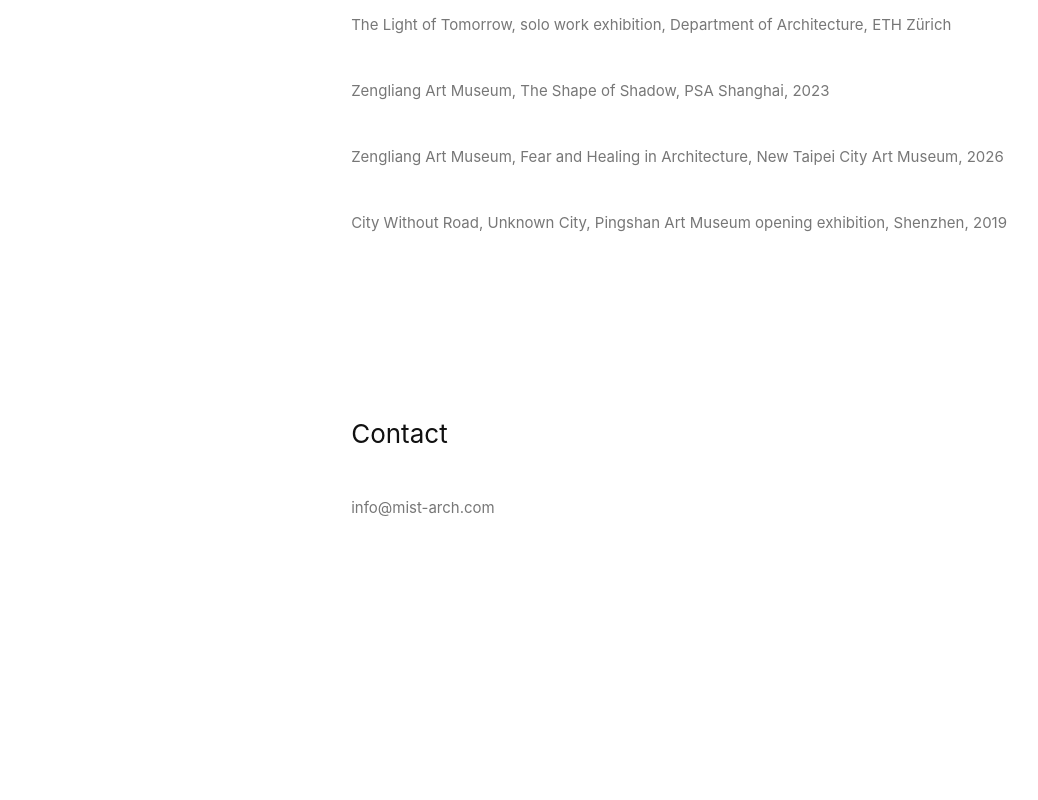
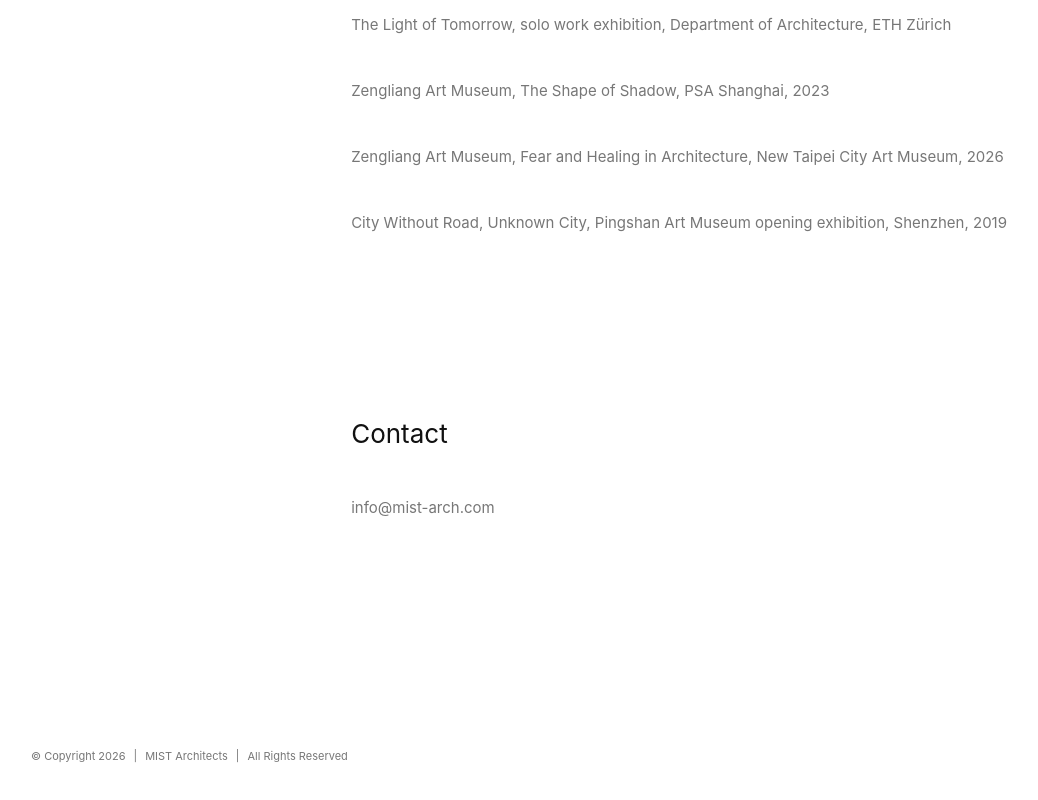
Before and after one commit to MistArchitect/MistArchitectWeb, a Next.js app: page /en/about in a window 1280 px wide. Shown: the part 3003-3803 px from the top of the page, without its empty margins (9-1047 px from the left). Before the commit the page ends 3750 px from the top, so only its background shows below. Built offline with nearby package versions, Linux system fonts and the light colour scheme; no server answers; a web font is replaced by a local one.

Commit message:
Add legal footer and home progress note

```diff
--- a/src/app/[locale]/layout.tsx
+++ b/src/app/[locale]/layout.tsx
@@ -4,6 +4,7 @@ import type { ReactNode } from "react";
 
 import { IntroSplash } from "@/components/intro-splash";
 import { SiteHeader } from "@/components/site-header";
+import { SiteFooter } from "@/components/site-footer";
 import { isLocale, locales, type Locale } from "@/lib/i18n";
 
 import "../globals.css";
@@ -44,6 +45,7 @@ export default async function LocaleLayout({ children, params }: LocaleLayoutPro
         <IntroSplash />
         <SiteHeader locale={locale} />
         {children}
+        <SiteFooter locale={locale} />
       </body>
     </html>
   );
--- a/src/app/[locale]/page.tsx
+++ b/src/app/[locale]/page.tsx
@@ -60,6 +60,11 @@ export default async function HomePage({ params }: HomePageProps) {
             );
           })}
         </div>
+        <p className="home-progress-note">
+          {locale === "zh"
+            ? "网站内容持续更新中 / Work in progress."
+            : "Work in progress. The website is being updated."}
+        </p>
       </MotionReveal>
     </main>
   );
--- a/src/app/globals.css
+++ b/src/app/globals.css
@@ -650,6 +650,44 @@ button {
   margin-top: 56px;
 }
 
+.home-progress-note {
+  color: var(--muted);
+  font-size: 13px;
+  line-height: 1.7;
+  margin: 72px 0 0;
+}
+
+.site-footer {
+  color: var(--muted);
+  margin: 0 auto;
+  max-width: var(--max);
+  padding: 0 var(--gutter) 34px;
+}
+
+.site-footer p {
+  display: flex;
+  flex-wrap: wrap;
+  gap: 8px;
+  font-size: 11px;
+  line-height: 1.7;
+  margin: 0;
+}
+
+.site-footer span:not(:last-child)::after,
+.site-footer a::before {
+  content: "|";
+  margin-left: 8px;
+}
+
+.site-footer a {
+  color: inherit;
+  text-decoration: none;
+}
+
+.site-footer a:hover {
+  color: var(--ink);
+}
+
 .button {
   background: transparent;
   border: 1px solid var(--ink);
--- /dev/null
+++ b/src/components/site-footer.tsx
@@ -0,0 +1,36 @@
+import type { Locale } from "@/lib/i18n";
+
+type SiteFooterProps = {
+  locale: Locale;
+};
+
+const footerCopy = {
+  zh: {
+    brand: "岚·建筑设计",
+    rights: "All Rights Reserved"
+  },
+  en: {
+    brand: "MIST Architects",
+    rights: "All Rights Reserved"
+  }
+} as const;
+
+export function SiteFooter({ locale }: SiteFooterProps) {
+  const copy = footerCopy[locale];
+  const icpLicense = process.env.NEXT_PUBLIC_ICP_LICENSE?.trim();
+
+  return (
+    <footer className="site-footer" aria-label={locale === "zh" ? "网站信息" : "Site information"}>
+      <p>
+        <span>© Copyright 2026</span>
+        <span>{copy.brand}</span>
+        <span>{copy.rights}</span>
+        {icpLicense ? (
+          <a href="https://beian.miit.gov.cn/" rel="noreferrer" target="_blank">
+            {icpLicense}
+          </a>
+        ) : null}
+      </p>
+    </footer>
+  );
+}
```
Also changed, not shown: 2 other files (tests, documents, lock files or other folders).
